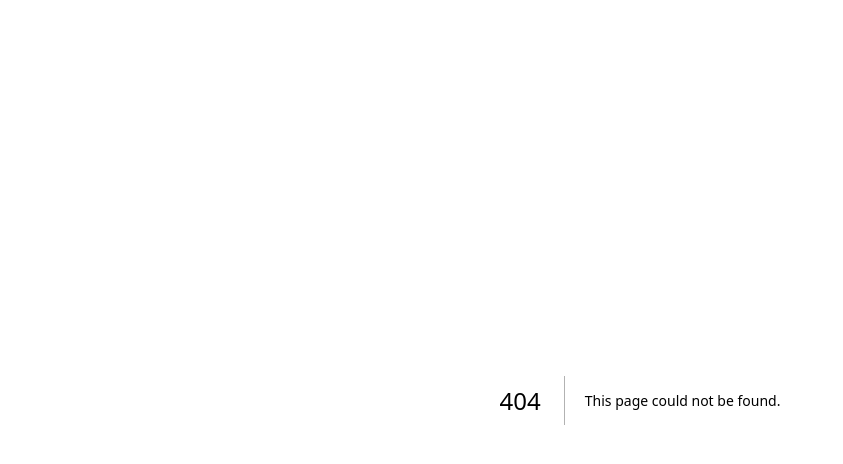
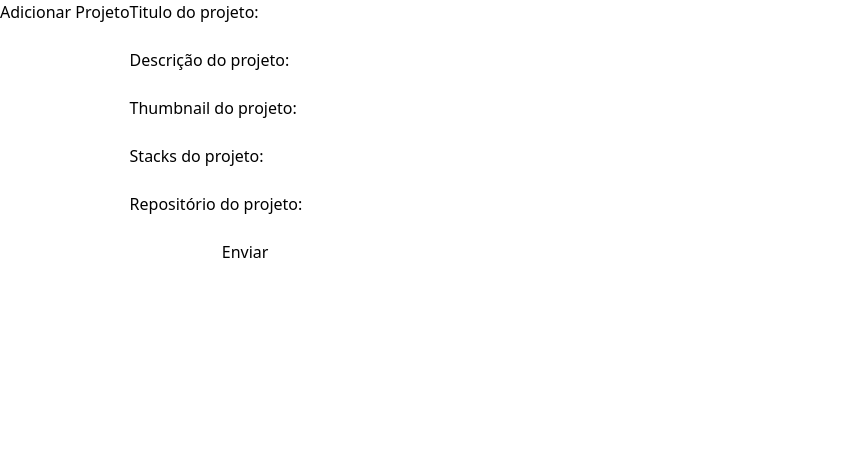
Before and after one commit to CarlosZeyy/portfolio-v2, a Next.js app: page /admin/new in a window 1280 px wide. Before the commit this address had no page. Shown: the top 464 px of the page, without its empty margins (0-843 px from the left). Built offline with nearby package versions, Linux system fonts and the light colour scheme; no server answers.

Commit message:
Feat: Add project submission functionality and link to new project page in Admin section

```diff
--- /dev/null
+++ b/src/app/admin/actions.ts
@@ -0,0 +1,34 @@
+"use server";
+
+import { createServerSupabase } from "@/lib/supabase-server";
+import { revalidatePath } from "next/cache";
+import { redirect } from "next/navigation";
+
+export async function addProject(formData: FormData) {
+  const supabase = await createServerSupabase();
+
+  const title = formData.get("title") as string;
+  const desc = formData.get("description") as string;
+  const thumb = formData.get("thumbnail_url") as string;
+  const stacks = formData.get("stacks") as string;
+  const repoUrl = formData.get("repo_url") as string;
+
+  const stacksList: string[] = stacks
+    ? stacks
+        .split(",")
+        .map((stack) => stack.trim())
+        .filter(Boolean)
+    : [];
+
+  await supabase.from("projects").insert({
+    title: title,
+    description: desc,
+    thumbnail_url: thumb,
+    stacks: stacksList,
+    repo_url: repoUrl,
+  });
+
+  revalidatePath("/admin");
+
+  return redirect("/admin");
+}
--- /dev/null
+++ b/src/app/admin/new/page.tsx
@@ -0,0 +1,33 @@
+import { addProject } from "@/app/admin/actions";
+
+const addProjectPage = () => {
+  return (
+    <div className="flex">
+      <h1>Adicionar Projeto</h1>
+
+      <div className="flex">
+        <form action={addProject} className="flex flex-col">
+          <label>Titulo do projeto:</label>
+          <input type="text" name="title" />
+
+          <label>Descrição do projeto:</label>
+          <input type="text" name="description" />
+
+          <label>Thumbnail do projeto:</label>
+          <input type="text" name="thumbnail_url" />
+
+          <label>Stacks do projeto:</label>
+          <input type="text" name="stacks" />
+
+          <label>Repositório do projeto:</label>
+          <input type="text" name="repo_url" />
+          <button type="submit" className="cursor-pointer">
+            Enviar
+          </button>
+        </form>
+      </div>
+    </div>
+  );
+};
+
+export default addProjectPage;
--- a/src/app/admin/page.tsx
+++ b/src/app/admin/page.tsx
@@ -1,6 +1,7 @@
 import { formatDate, formatEmail } from "@/components/formats";
 import { createServerSupabase } from "@/lib/supabase-server";
 import { redirect } from "next/navigation";
+import Link from "next/link";
 
 export default async function AdminPage() {
   const supabase = await createServerSupabase();
@@ -52,6 +53,8 @@ export default async function AdminPage() {
           </div>
         ))
       )}
+
+      <Link href={"/admin/new"} className="border-2">Adicionar um novo projeto</Link>
     </div>
   );
 }
```
